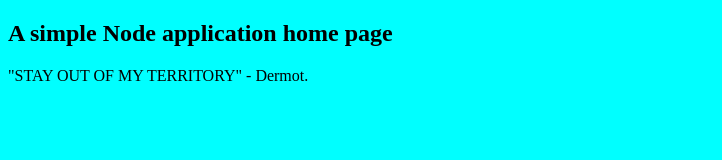
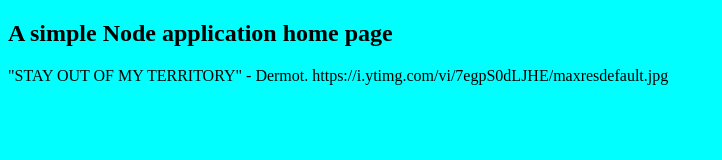
Before and after one commit to DermotMaher/node_dm, a website: page index.html in a window 1280 px wide. Shown: the whole page, without its empty margins (0-722 px from the left). Drawn offline with Linux system fonts and the light colour scheme.

Commit message:
ridiculous

```diff
--- a/index.html
+++ b/index.html
@@ -3,6 +3,7 @@
 <head><title>Basic Node app</title></head>
 <body style="background-color:aqua">
   <h2>A simple Node application home page</h2>
-  <p>"STAY OUT OF MY TERRITORY" - Dermot.</p>
+  <p>"STAY OUT OF MY TERRITORY" - Dermot.
+  https://i.ytimg.com/vi/7egpS0dLJHE/maxresdefault.jpg</p>
 </body>
 </html>
```
